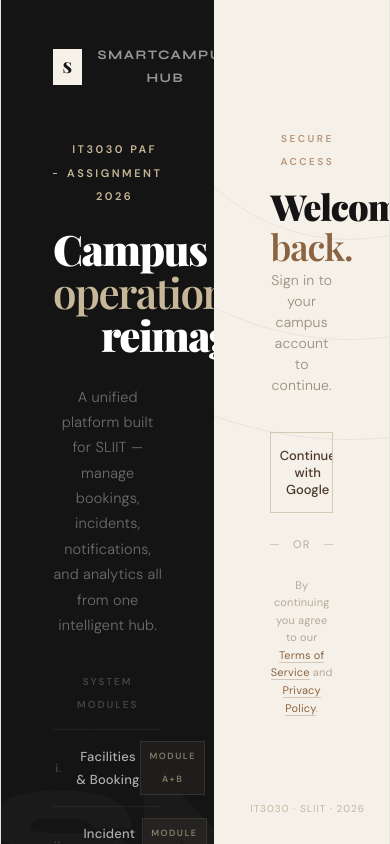
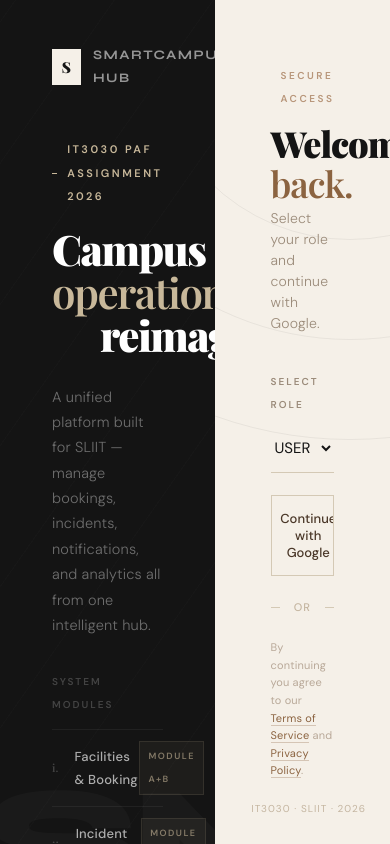
Before and after one commit to Safa-M-Rafeed/it3030-paf-2026-smart-campus-groupY3S1-WD-57, a React (Vite) app in the folder client/: page /login in a window 390 px wide. Built offline with nearby package versions, Linux system fonts and the light colour scheme; no server answers; a web font is replaced by a local one.

Commit message:
Layout responsiveness added

```diff
--- a/client/src/components/Navbar.jsx
+++ b/client/src/components/Navbar.jsx
@@ -1,11 +1,13 @@
 import React, { useContext } from 'react';
 import { Link } from 'react-router-dom';
+import { useNavigate } from 'react-router-dom';
 import { AuthContext } from '../context/AuthContext';
 import NotificationBell from './NotificationBell';
 import './nav-theme.css';
 
 export default function Navbar() {
   const { user, logout } = useContext(AuthContext);
+  const navigate = useNavigate();
 
   if (!user) return null; // Don't show navbar on login page
 
@@ -16,6 +18,11 @@ export default function Navbar() {
       : user.role === 'MANAGER'
         ? '/manager/dashboard'
         : '/user/dashboard';
+
+  const handleLogout = () => {
+    logout();
+    navigate('/login', { replace: true });
+  };
 
   return (
     <nav className="sc-nav">
@@ -32,7 +39,7 @@ export default function Navbar() {
         <NotificationBell />
         <span className="sc-role-badge">{user.role}</span>
         <span className="sc-user-email">{user.email}</span>
-        <button onClick={logout} className="sc-logout-btn">Logout</button>
+        <button onClick={handleLogout} className="sc-logout-btn">Logout</button>
       </div>
     </nav>
   );
--- a/client/src/index.css
+++ b/client/src/index.css
@@ -52,15 +52,18 @@
 
 body {
   margin: 0;
+  width: 100%;
+  min-height: 100vh;
+  overflow-x: hidden;
 }
 
 #root {
-  width: 1126px;
-  max-width: 100%;
-  margin: 0 auto;
-  text-align: center;
-  border-inline: 1px solid var(--border);
-  min-height: 100svh;
+  width: 100%;
+  max-width: none;
+  margin: 0;
+  text-align: left;
+  border-inline: 0;
+  min-height: 100vh;
   display: flex;
   flex-direction: column;
   box-sizing: border-box;
--- a/client/src/pages/LoginPage.jsx
+++ b/client/src/pages/LoginPage.jsx
@@ -1,4 +1,6 @@
-import { useState } from 'react';
+import { useContext, useEffect, useState } from 'react';
+import { useNavigate } from 'react-router-dom';
+import { AuthContext } from '../context/AuthContext';
 
 const styles = `
   @import url('https://fonts.googleapis.com/css2?family=Playfair+Display:ital,wght@0,600;0,700;0,900;1,400;1,600&family=DM+Sans:opsz,wght@9..40,300;9..40,400;9..40,500;9..40,600&family=Syne:wght@600;700;800&display=swap');
@@ -311,17 +313,46 @@ const styles = `
 `;
 
 export default function LoginPage() {
-  const [loading, setLoading] = useState(false);
+  const { token, user, loading } = useContext(AuthContext);
+  const navigate = useNavigate();
+  const [selectedRole, setSelectedRole] = useState('USER');
+  const [adminCode, setAdminCode] = useState('');
+  const [error, setError] = useState('');
+
+  const roleDashboardPath = (role) => {
+    switch (role) {
+      case 'ADMIN':
+        return '/admin/dashboard';
+      case 'TECHNICIAN':
+        return '/technician/dashboard';
+      case 'MANAGER':
+        return '/manager/dashboard';
+      default:
+        return '/user/dashboard';
+    }
+  };
+
+  useEffect(() => {
+    if (!loading && token) {
+      navigate(roleDashboardPath(user?.role), { replace: true });
+    }
+  }, [loading, token, user, navigate]);
 
   const handleGoogle = () => {
+    if (selectedRole === 'ADMIN' && !adminCode.trim()) {
+      setError('Admin confirmation code is required for ADMIN access.');
+      return;
+    }
+    setError('');
+    document.cookie = `sc_requested_role=${selectedRole}; path=/; max-age=600`;
+    document.cookie = `sc_admin_code=${encodeURIComponent(adminCode || '')}; path=/; max-age=600`;
     const apiBaseUrl = import.meta.env.VITE_API_BASE_URL || 'http://localhost:8081';
     window.location.href = `${apiBaseUrl}/oauth2/authorization/google`;
   };
 
-  const handleSubmit = () => {
-    setLoading(true);
-    setTimeout(() => setLoading(false), 2000);
-  };
+  if (loading) {
+    return null;
+  }
 
   return (
     <>
@@ -393,8 +424,41 @@ export default function LoginPage() {
               Welcome<br /><em>back.</em>
             </div>
             <div className="sc-form-sub">
-              Sign in to your campus account to continue.
+              Select your role and continue with Google.
             </div>
+
+            <div className="sc-field">
+              <label className="sc-field-label">Select role</label>
+              <select
+                className="sc-field-input"
+                value={selectedRole}
+                onChange={(e) => setSelectedRole(e.target.value)}
+              >
+                <option value="USER">USER</option>
+                <option value="TECHNICIAN">TECHNICIAN</option>
+                <option value="MANAGER">MANAGER</option>
+                <option value="ADMIN">ADMIN</option>
+              </select>
+            </div>
+
+            {selectedRole === 'ADMIN' && (
+              <div className="sc-field">
+                <label className="sc-field-label">Admin confirmation code</label>
+                <input
+                  className="sc-field-input"
+                  type="password"
+                  placeholder="Enter admin confirmation code"
+                  value={adminCode}
+                  onChange={(e) => setAdminCode(e.target.value)}
+                />
+              </div>
+            )}
+
+            {error && (
+              <p style={{ color: '#b42318', fontSize: '12px', marginBottom: '10px' }}>
+                {error}
+              </p>
+            )}
 
             {/* Google OAuth */}
             <button className="sc-btn-google" onClick={handleGoogle}>
```
